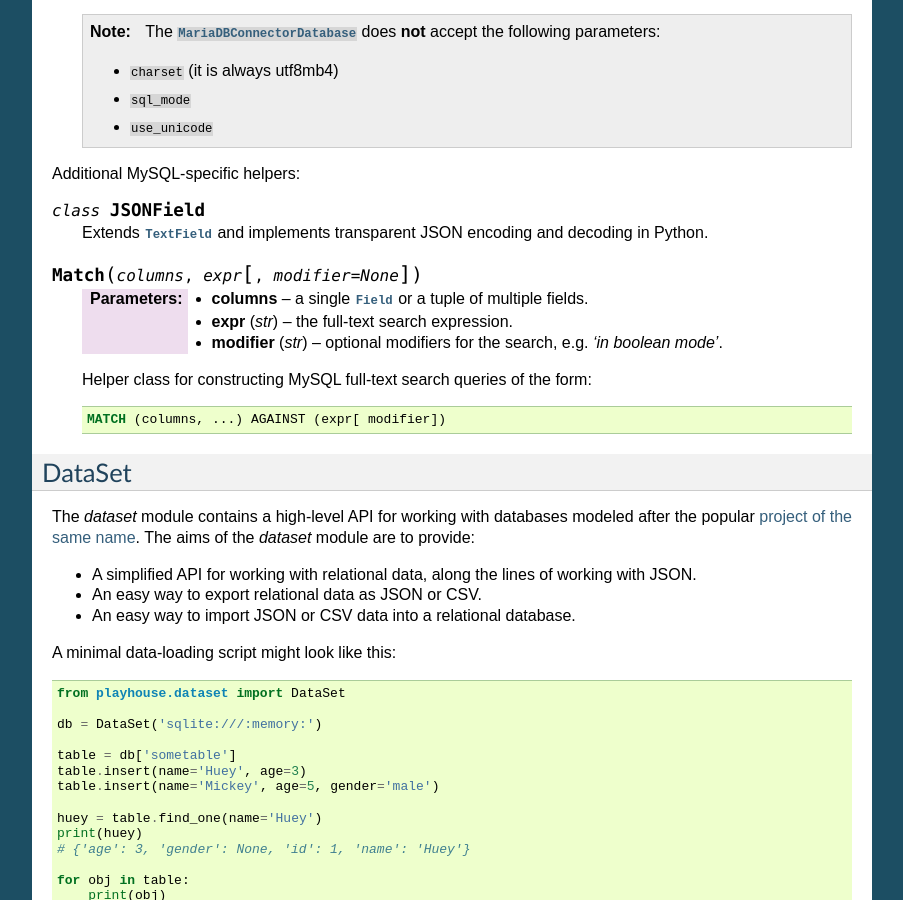
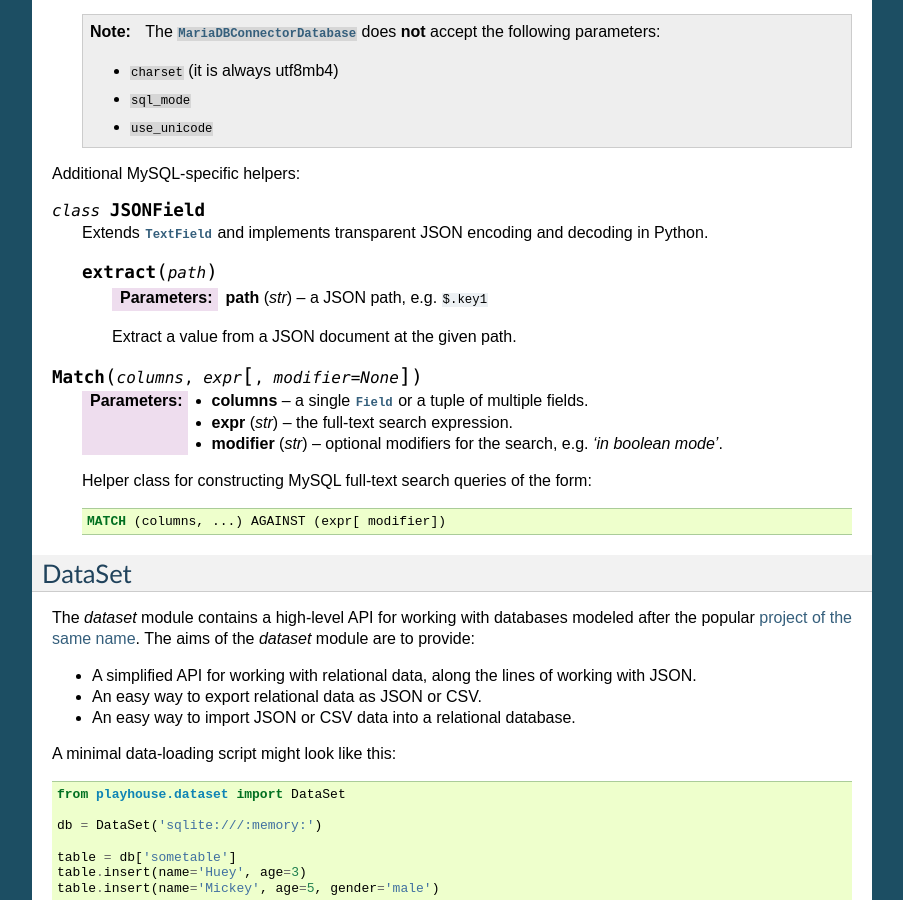
Before and after one commit to Star-DreamDev/myPeers, a Sphinx documentation site: the page built from docs/peers/playhouse.rst, in a window 1280 px wide and 900 px high, scrolled down 29213 px. Shown: the whole window, without its empty margins (198-1101 px from the left). Built offline with Sphinx 7.4.7, drawn with Linux system fonts in a browser that asks for light colours; the version number could not be read and is left out; some of the changed text lies outside the part shown.

Commit message:
Add method doc to for JSONField.extract()
[skip ci]

```diff
--- a/docs/peers/playhouse.rst
+++ b/docs/peers/playhouse.rst
@@ -1645,6 +1645,12 @@ Additional MySQL-specific helpers:
 
     Extends :py:class:`TextField` and implements transparent JSON encoding and
     decoding in Python.
+
+    .. py:method:: extract(path)
+
+        :param str path: a JSON path, e.g. ``$.key1``
+
+        Extract a value from a JSON document at the given path.
 
 .. py:function:: Match(columns, expr[, modifier=None])
 
```
